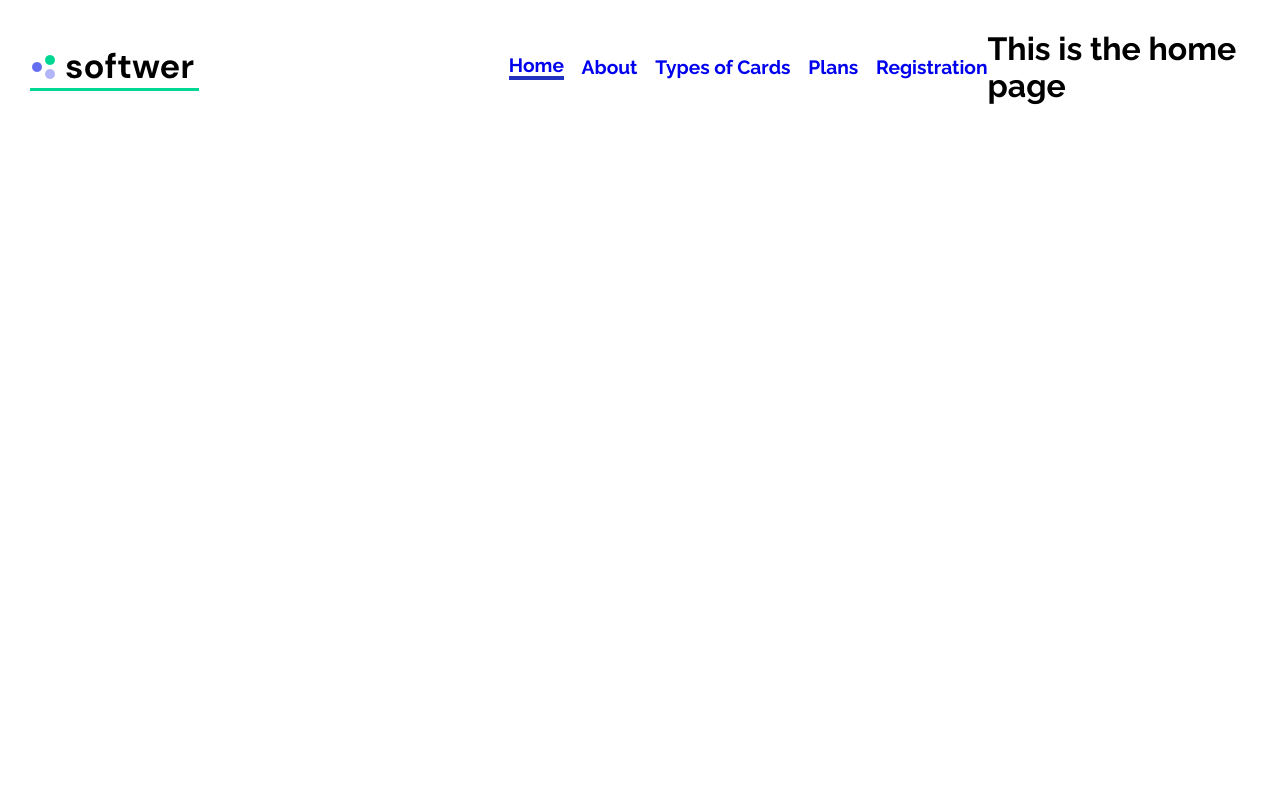
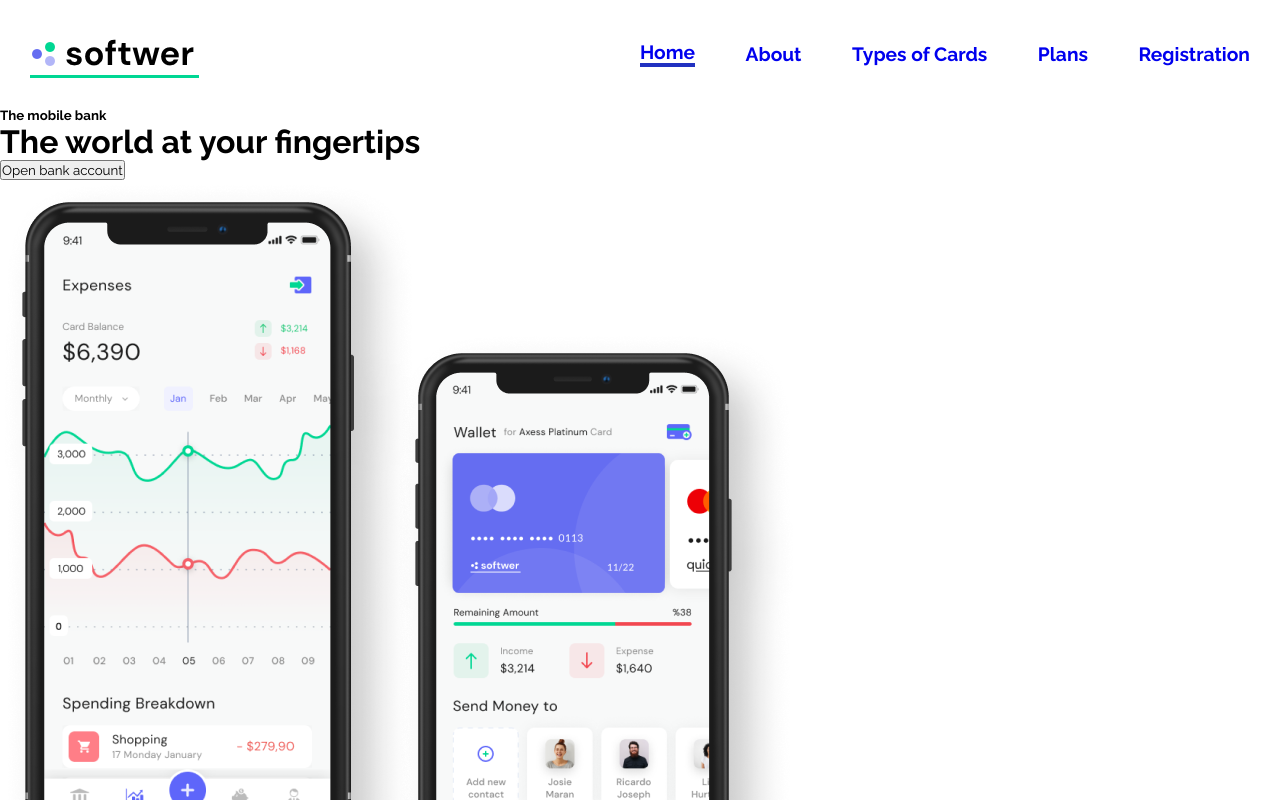
Before and after one commit to Trend20/Softwer, a React (Create React App) app: page / in a window 1280 px wide. Shown: the top 800 px of the page. Built offline with nearby package versions, Linux system fonts and the light colour scheme.

Commit message:
working on the hero section

```diff
--- a/src/components/Navbar/Navbar.js
+++ b/src/components/Navbar/Navbar.js
@@ -68,8 +68,9 @@
                 </nav>
 
                 <i className="toggle"> <FaBars /> </i>
+            </div>
 
-                {/* switch the routes */}
+             {/* switch the routes */}
 
                 <Switch>
 
@@ -98,7 +99,6 @@
                         <Registration/>
                     </Route>
                 </Switch>
-            </div>
         </Router>
     )
 }
--- a/src/components/pages/Home/Home.js
+++ b/src/components/pages/Home/Home.js
@@ -2,8 +2,18 @@
 
 function Home() {
     return (
-        <div>
-            <h1>This is the home page</h1>
+        <div className="home-page">
+            <div className="hero">
+                <div className="hero-text">
+                    <h5>The mobile bank</h5>
+                    <h1>The world at your fingertips</h1>
+                    <button>Open bank account</button>
+                </div>
+
+                <div className="hero-slides">
+                        <img src="/img/hero-mg1.png" alt="slide1" />
+                </div>
+            </div>
         </div>
     )
 }
```
Also changed, not shown: 1 other file (tests, documents, lock files or other folders).
